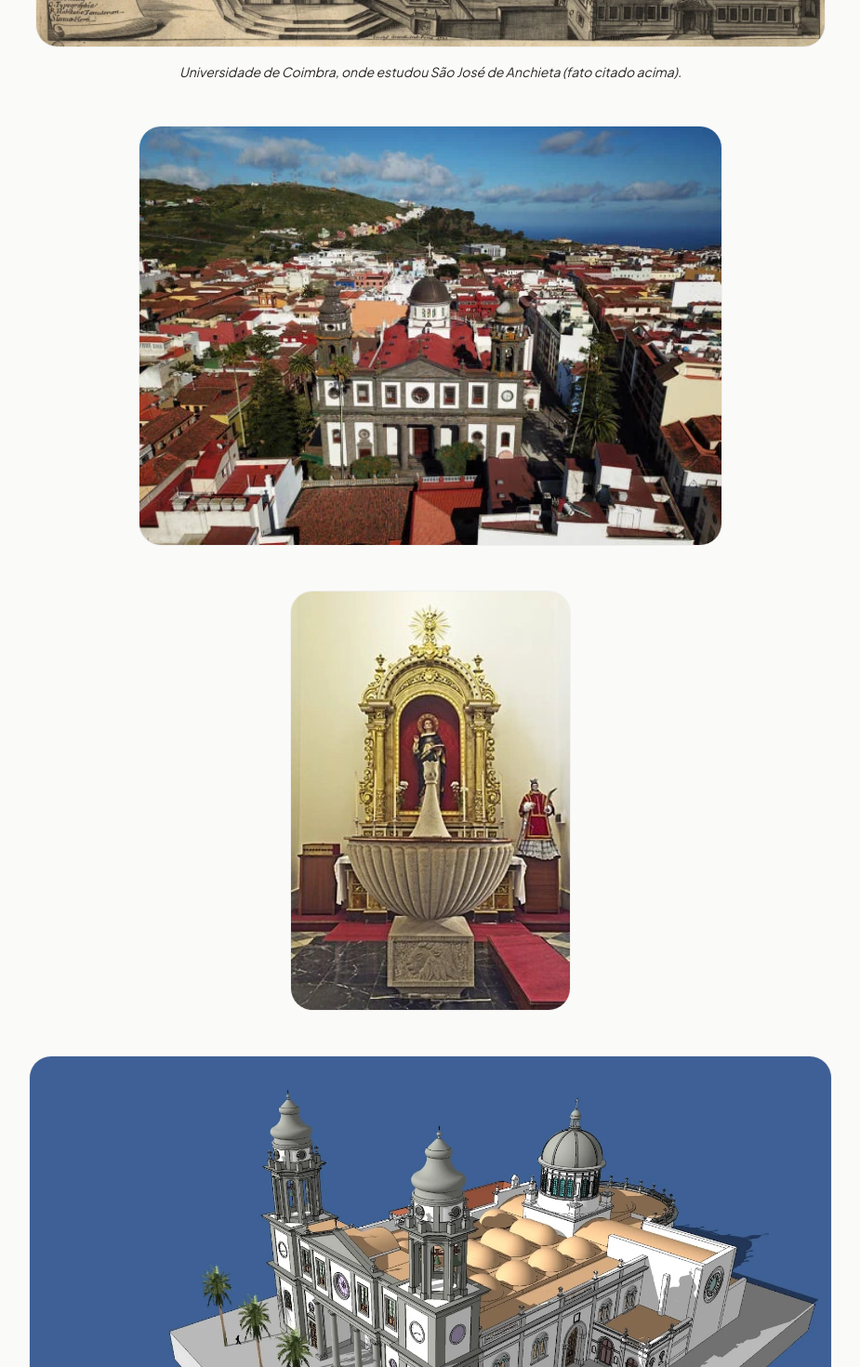
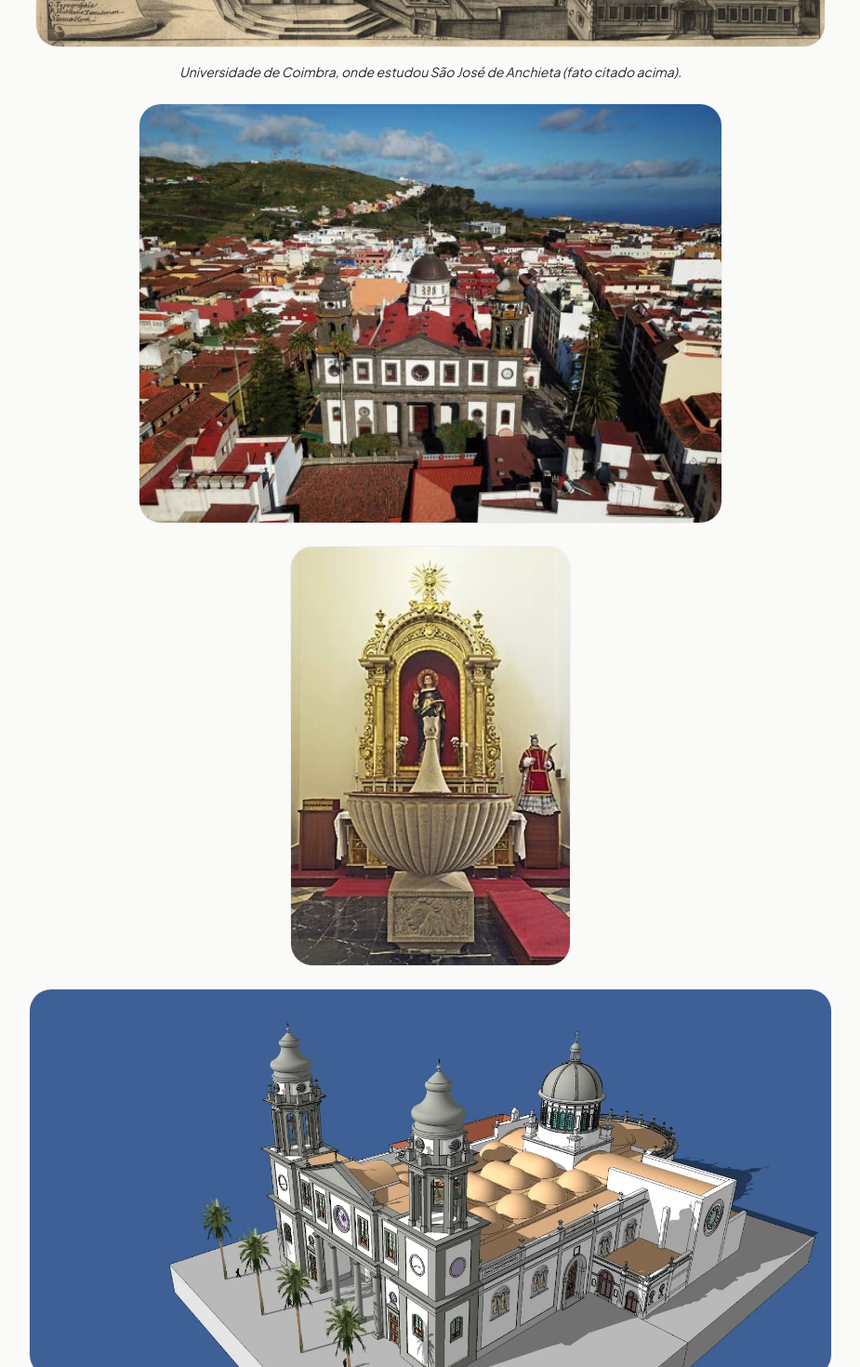
Before and after one commit to Felipe-Monte/exposicao, a Next.js app: page / in a window 1280 px wide. Shown: the part 2920-4390 px from the top of the page at 93% size, without its empty margins (177-1102 px from the left). Built offline with nearby package versions, Linux system fonts and the light colour scheme; a web font is replaced by a local one.

Commit message:
style: ajuste de espaçamentos

```diff
--- a/app/components/sections/Section1.tsx
+++ b/app/components/sections/Section1.tsx
@@ -54,7 +54,7 @@ export default function Section1() {
 
       <ImageFrame
         src="/images/foto-2.webp"
-         imageClass="w-full h-fit sm:h-[450px] object-contain"
+        imageClass="w-full h-fit sm:h-[450px] object-contain"
         alt="Ilustração de uma capela serena sob o amanhecer dourado"
         hasShadow
         hasOverlay
@@ -145,21 +145,19 @@ export default function Section1() {
       <ImageFrame
         src="/images/foto-5.webp"
         alt="Ilustração de uma capela serena sob o amanhecer dourado"
-        marginClass="mt-6 mb-6"
         priority
       />
       <ImageFrame
         src="/images/foto-6.webp"
         alt="Ilustração de uma capela serena sob o amanhecer dourado"
         imageClass="w-full h-[320px] sm:h-[450px] object-contain"
-        marginClass="mt-6 mb-6"
         priority
       />
       <ImageFrame
         src="/images/foto-7.webp"
         alt="Ilustração de uma capela serena sob o amanhecer dourado"
         imageClass="w-full h-fit sm:h-[450px] lg:h-fit object-contain"
-        marginClass="mt-6 mb-2"
+        marginClass="mb-2"
         priority
       />
       <p className="text-center text-xs sm:text-sm italic mt-2 mb-6 font-sans">
```
